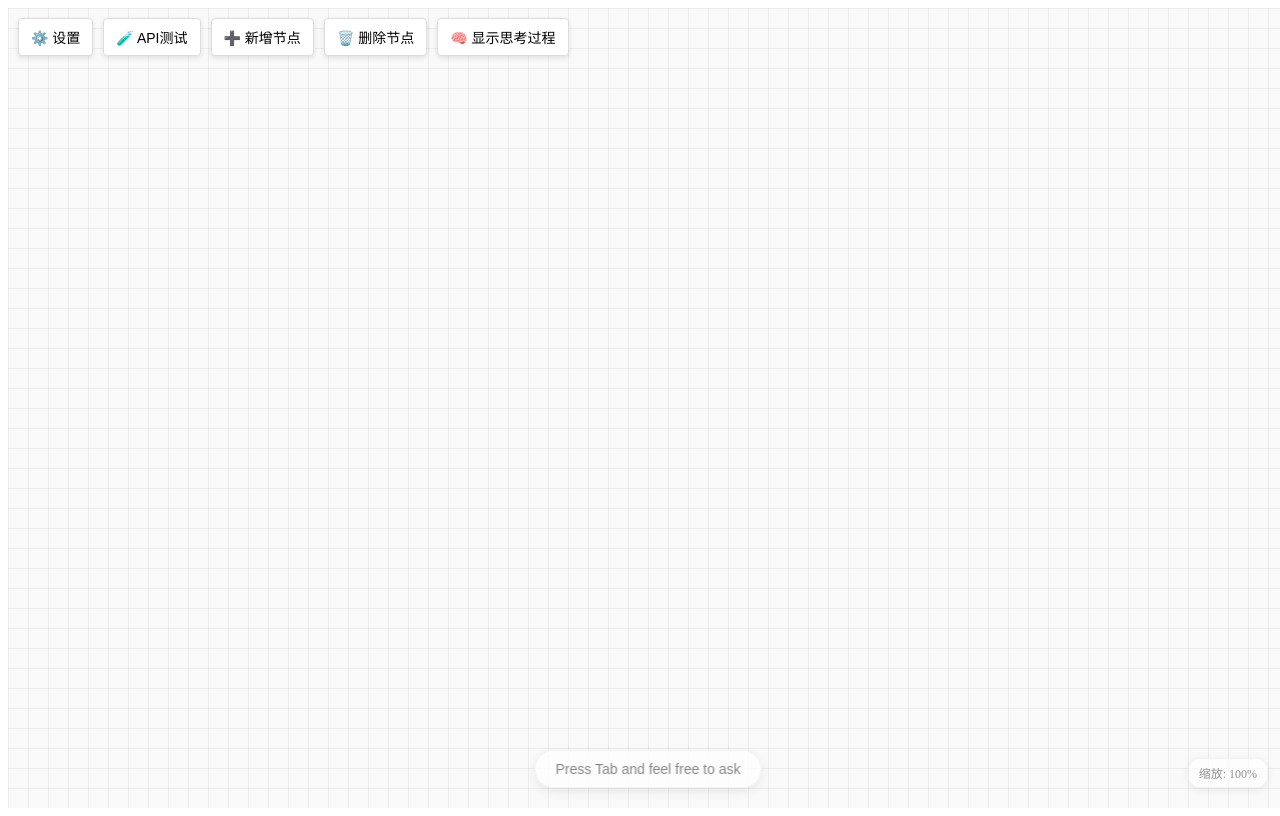
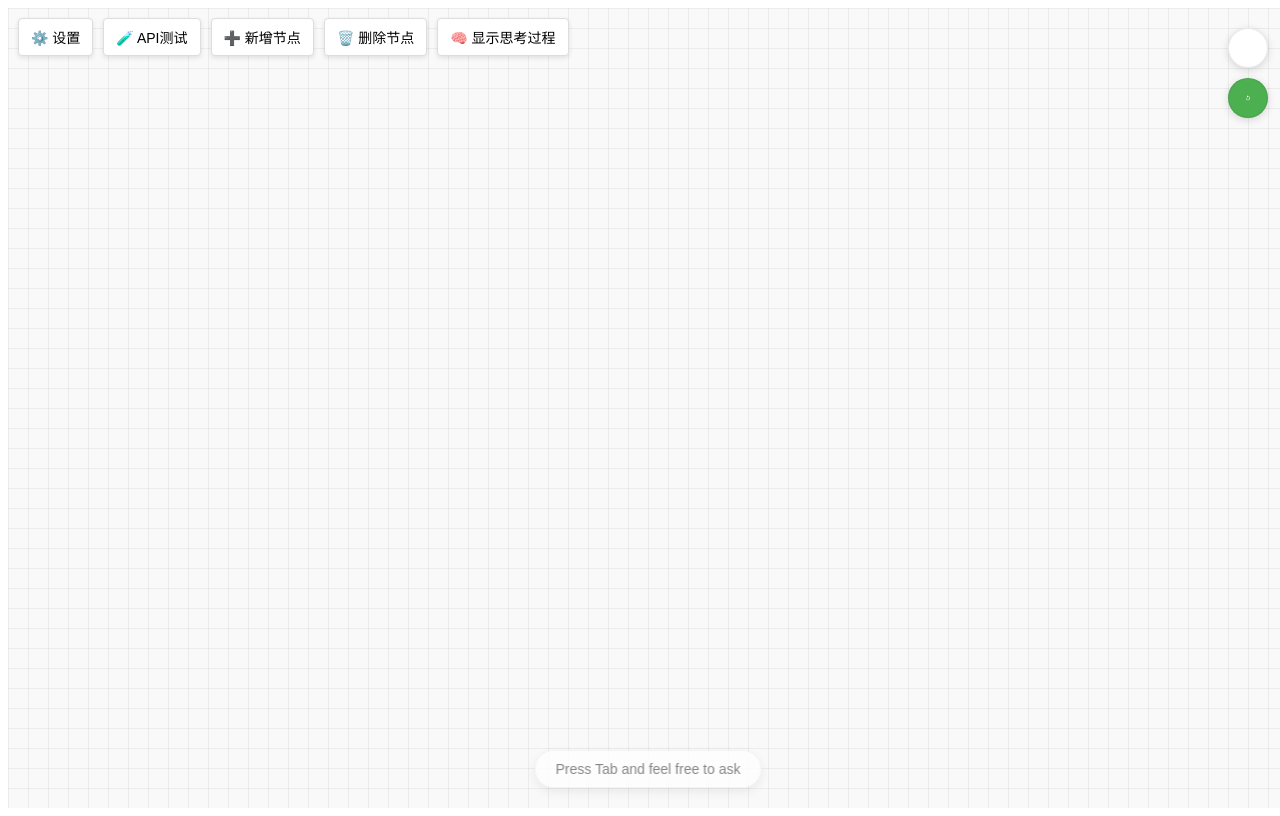
Before and after one commit to Tractor1928/Ai-mind-map, a React (Create React App) app: page / in a window 1280 px wide. Built offline with nearby package versions, Linux system fonts and the light colour scheme.

Commit message:
增加重置，网格背景，缩放指示器功能

```diff
--- a/src/App.js
+++ b/src/App.js
@@ -380,6 +380,7 @@ function App() {
         onTextBlur={handleTextBlur}
         onNodeHeightChange={handleNodeHeightChange}
         onNodeWidthChange={handleNodeWidthChange}
+        setTransform={setTransform}
       />
 
       {showSettings && (
--- a/src/features/canvas/components/Connection/index.jsx
+++ b/src/features/canvas/components/Connection/index.jsx
@@ -28,11 +28,16 @@ const Connection = ({ startNode, endNode, basePosition }) => {
   const connectionClass = `connection-path ${isQuestion ? 'question' : ''} ${isAnswer ? 'answer' : ''}`;
   const markerEnd = isQuestion ? 'url(#arrowhead-question)' : isAnswer ? 'url(#arrowhead-answer)' : 'url(#arrowhead)';
 
+  // 根据节点类型设置线条颜色
+  const strokeColor = isQuestion ? '#1890ff' : isAnswer ? '#52c41a' : '#999';
+  const strokeOpacity = isQuestion || isAnswer ? 0.7 : 1;
+
   return (
     <path
       d={path}
       fill="none"
-      stroke="#999"
+      stroke={strokeColor}
+      strokeOpacity={strokeOpacity}
       strokeWidth="1.5"
       strokeDasharray={isQuestion ? "5,5" : "none"} // 问题节点使用虚线
       markerEnd={markerEnd}
--- a/src/features/canvas/components/VirtualCanvas/VirtualCanvas.css
+++ b/src/features/canvas/components/VirtualCanvas/VirtualCanvas.css
@@ -2,11 +2,18 @@
   width: 100%;
   height: 100%;
   background-color: #f9f9f9;
+  cursor: grab;
+}
+
+.canvas.with-grid {
   background-image:
     linear-gradient(rgba(0, 0, 0, 0.05) 1px, transparent 1px),
     linear-gradient(90deg, rgba(0, 0, 0, 0.05) 1px, transparent 1px);
   background-size: 20px 20px;
-  cursor: grab;
+}
+
+.canvas.no-grid {
+  background-image: none;
 }
 
 .canvas.dragging {
@@ -42,18 +49,83 @@
   opacity: 0.7;
 }
 
-/* 添加缩放指示器 */
+/* 缩放指示器 */
 .zoom-indicator {
+  position: fixed;
+  top: 80px;
+  left: 20px;
+  background-color: rgba(255, 255, 255, 0.95);
+  padding: 8px 15px;
+  border-radius: 20px;
+  box-shadow: 0 3px 10px rgba(0, 0, 0, 0.2);
+  display: flex;
+  align-items: center;
+  font-size: 15px;
+  color: #222;
+  z-index: 1000;
+  animation: zoomIndicatorFadeIn 0.3s ease-in-out;
+  pointer-events: none;
+  border: 1px solid rgba(0, 0, 0, 0.1);
+  transform-origin: left center;
+  opacity: 0;
+  transition: opacity 0.3s ease-out;
+}
+
+.zoom-visible {
+  opacity: 1 !important;
+  visibility: visible !important;
+}
+
+@keyframes zoomIndicatorFadeIn {
+  0% {
+    opacity: 0;
+    transform: translateX(-10px) scale(0.9);
+  }
+  50% {
+    transform: translateX(5px) scale(1.05);
+  }
+  100% {
+    opacity: 1;
+    transform: translateX(0) scale(1);
+  }
+}
+
+@keyframes fadeIn {
+  from { opacity: 0; transform: translateY(10px); }
+  to { opacity: 1; transform: translateY(0); }
+}
+
+/* 控制按钮组 */
+.canvas-controls {
   position: absolute;
-  bottom: 20px;
+  top: 20px;
   right: 20px;
-  background-color: rgba(255, 255, 255, 0.9);
-  padding: 5px 10px;
-  border-radius: 12px;
-  box-shadow: 0 2px 8px rgba(0, 0, 0, 0.1);
-  font-size: 12px;
-  color: #666;
-  pointer-events: none;
-  border: 1px solid rgba(0, 0, 0, 0.05);
-  opacity: 0.7;
+  display: flex;
+  flex-direction: column;
+  gap: 10px;
+  z-index: 1000;
 }
+
+.control-button {
+  width: 40px;
+  height: 40px;
+  border-radius: 50%;
+  background-color: white;
+  box-shadow: 0 2px 8px rgba(0, 0, 0, 0.15);
+  border: 1px solid rgba(0, 0, 0, 0.08);
+  display: flex;
+  align-items: center;
+  justify-content: center;
+  cursor: pointer;
+  transition: background-color 0.2s;
+}
+
+.control-button:hover {
+  background-color: #f5f5f5;
+}
+
+.control-button svg {
+  width: 20px;
+  height: 20px;
+  fill: #666;
+}
--- a/src/features/canvas/components/VirtualCanvas/index.jsx
+++ b/src/features/canvas/components/VirtualCanvas/index.jsx
@@ -1,4 +1,4 @@
-import React, { useMemo, useRef, useEffect } from 'react';
+import React, { useMemo, useRef, useEffect, useState, useCallback } from 'react';
 import Node from '../../../nodes/components/Node';
 import Connection from '../Connection';
 import { isNodeVisible } from '../../utils/viewport';
@@ -20,8 +20,13 @@ const VirtualCanvas = ({
   onTextChange,
   onTextBlur,
   onNodeHeightChange,
-  onNodeWidthChange
+  onNodeWidthChange,
+  setTransform
 }) => {
+  const [showGrid, setShowGrid] = useState(true);
+  const [showZoomIndicator, setShowZoomIndicator] = useState(false);
+  const zoomIndicatorTimeoutRef = useRef(null);
+
   const nodes = rectangles;
   const links = rectangles.filter(r => r.parentId).map(r => ({
     source: rectangles.find(n => n.id === r.parentId),
@@ -31,6 +36,21 @@ const VirtualCanvas = ({
   // 添加对SVG元素的引用
   const svgRef = useRef(null);
 
+  // 显示缩放指示器的函数
+  const showZoomIndicatorTemporarily = useCallback(() => {
+    setShowZoomIndicator(true);
+
+    // 清除之前的定时器
+    if (zoomIndicatorTimeoutRef.current) {
+      clearTimeout(zoomIndicatorTimeoutRef.current);
+    }
+
+    // 设置新的定时器，1.5秒后隐藏缩放指示器
+    zoomIndicatorTimeoutRef.current = setTimeout(() => {
+      setShowZoomIndicator(false);
+    }, 1500);
+  }, []);
+
   // 使用useEffect添加被动事件监听器
   useEffect(() => {
     const svgElement = svgRef.current;
@@ -38,6 +58,10 @@ const VirtualCanvas = ({
 
     // 滚轮事件处理函数
     const handleWheel = (event) => {
+      // 显示缩放指示器
+      showZoomIndicatorTemporarily();
+
+      // 调用原来的缩放处理函数
       onZoom(event);
     };
 
@@ -47,8 +71,39 @@ const VirtualCanvas = ({
     // 清理函数
     return () => {
       svgElement.removeEventListener('wheel', handleWheel);
+      if (zoomIndicatorTimeoutRef.current) {
+        clearTimeout(zoomIndicatorTimeoutRef.current);
+      }
     };
-  }, [onZoom]);
+  }, [onZoom, showZoomIndicatorTemporarily]);
+
+  // 切换网格显示
+  const toggleGrid = () => {
+    setShowGrid(!showGrid);
+  };
+
+  // 重置视图
+  const resetView = () => {
+    if (setTransform) {
+      // 显示缩放指示器
+      showZoomIndicatorTemporarily();
+
+      setTransform({
+        scale: 1,
+        x: window.innerWidth / 2,
+        y: window.innerHeight / 2
+      });
+    }
+  };
+
+  // 组件卸载时清除定时器
+  useEffect(() => {
+    return () => {
+      if (zoomIndicatorTimeoutRef.current) {
+        clearTimeout(zoomIndicatorTimeoutRef.current);
+      }
+    };
+  }, []);
 
   const handleNodeClick = (e, id) => {
     e.stopPropagation();
@@ -84,12 +139,15 @@ const VirtualCanvas = ({
     });
   }, [links, viewport, transform.scale]);
 
+  // 根据showGrid状态设置画布类名
+  const canvasClassName = `canvas ${isDragging ? 'dragging' : ''} ${showGrid ? 'with-grid' : 'no-grid'}`;
+
   return (
     <div className="split-layout">
       <div className="mindmap-container">
         <svg
           ref={svgRef}
-          className={`canvas ${isDragging ? 'dragging' : ''}`}
+          className={canvasClassName}
           onMouseDown={onDragStart}
           onClick={onCanvasClick}
         >
@@ -164,13 +222,36 @@ const VirtualCanvas = ({
             ))}
           </g>
         </svg>
+
+        {/* 控制按钮组 */}
+        <div className="canvas-controls">
+          <button className="control-button" onClick={toggleGrid} title={showGrid ? "隐藏网格" : "显示网格"}>
+            <svg viewBox="0 0 24 24" fill="none" xmlns="http://www.w3.org/2000/svg">
+              <path d="M20 2H4C2.9 2 2 2.9 2 4V20C2 21.1 2.9 22 4 22H20C21.1 22 22 21.1 22 20V4C22 2.9 21.1 2 20 2ZM8 20H4V16H8V20ZM8 14H4V10H8V14ZM8 8H4V4H8V8ZM14 20H10V16H14V20ZM14 14H10V10H14V14ZM14 8H10V4H14V8ZM20 20H16V16H20V20ZM20 14H16V10H20V14ZM20 8H16V4H20V8Z" fill="currentColor"/>
+            </svg>
+          </button>
+          <button className="control-button" onClick={resetView} title="重置视图">
+            <svg viewBox="0 0 24 24" fill="none" xmlns="http://www.w3.org/2000/svg">
+              <path d="M12 5V1L7 6L12 11V7C15.31 7 18 9.69 18 13C18 16.31 15.31 19 12 19C8.69 19 6 16.31 6 13H4C4 17.42 7.58 21 12 21C16.42 21 20 17.42 20 13C20 8.58 16.42 5 12 5Z" fill="currentColor"/>
+            </svg>
+          </button>
+        </div>
       </div>
+
       <div className="hint-text">
         Press Tab and feel free to ask
       </div>
-      <div className="zoom-indicator">
-        缩放: {Math.round(transform.scale * 100)}%
-      </div>
+
+      {/* 缩放指示器 - 只在showZoomIndicator为true时显示 */}
+      {showZoomIndicator && (
+        <div className="zoom-indicator zoom-visible">
+          <svg width="18" height="18" viewBox="0 0 24 24" fill="none" xmlns="http://www.w3.org/2000/svg" style={{ marginRight: '8px' }}>
+            <path d="M15.5 14H14.71L14.43 13.73C15.41 12.59 16 11.11 16 9.5C16 5.91 13.09 3 9.5 3C5.91 3 3 5.91 3 9.5C3 13.09 5.91 16 9.5 16C11.11 16 12.59 15.41 13.73 14.43L14 14.71V15.5L19 20.49L20.49 19L15.5 14ZM9.5 14C7.01 14 5 11.99 5 9.5C5 7.01 7.01 5 9.5 5C11.99 5 14 7.01 14 9.5C14 11.99 11.99 14 9.5 14Z" fill="#444"/>
+            <path d="M12 10H10V12H9V10H7V9H9V7H10V9H12V10Z" fill="#444"/>
+          </svg>
+          <span style={{ fontWeight: 'bold' }}>缩放: {Math.round(transform.scale * 100)}%</span>
+        </div>
+      )}
     </div>
   );
 };
```
